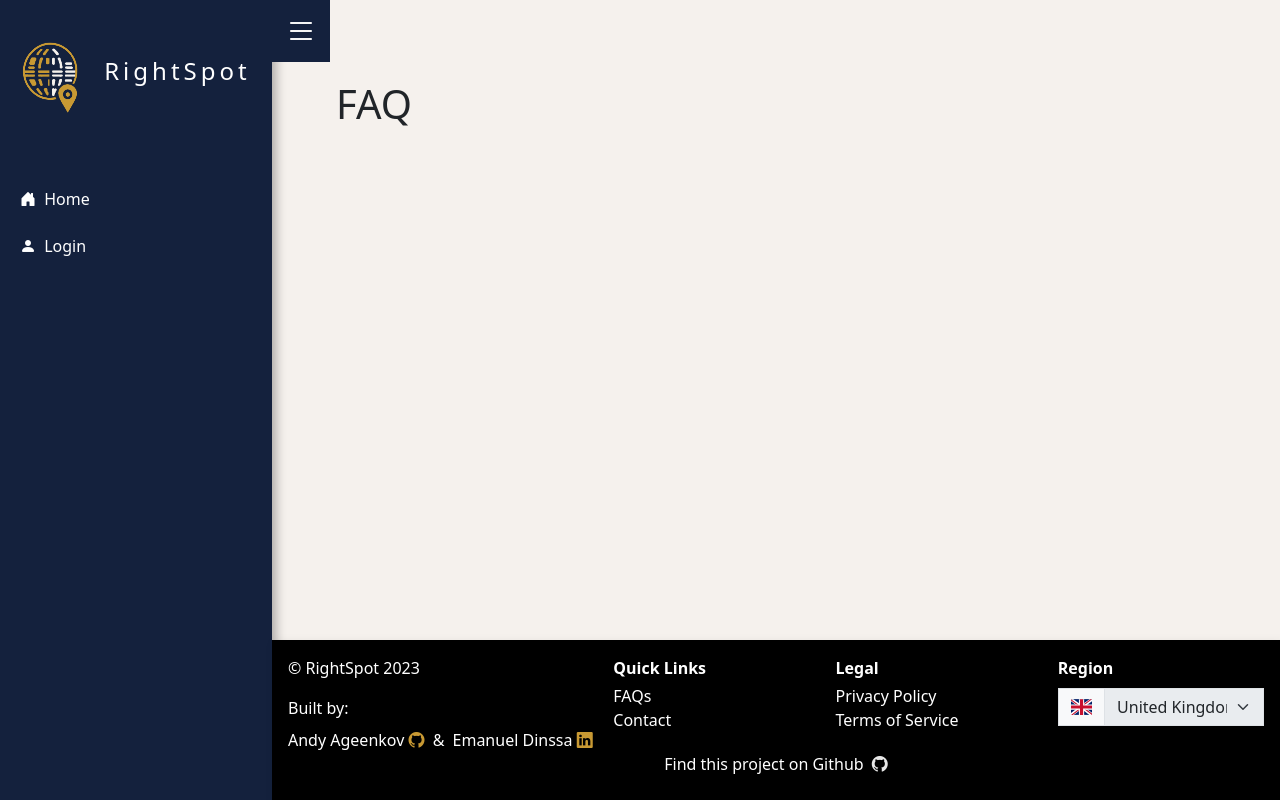
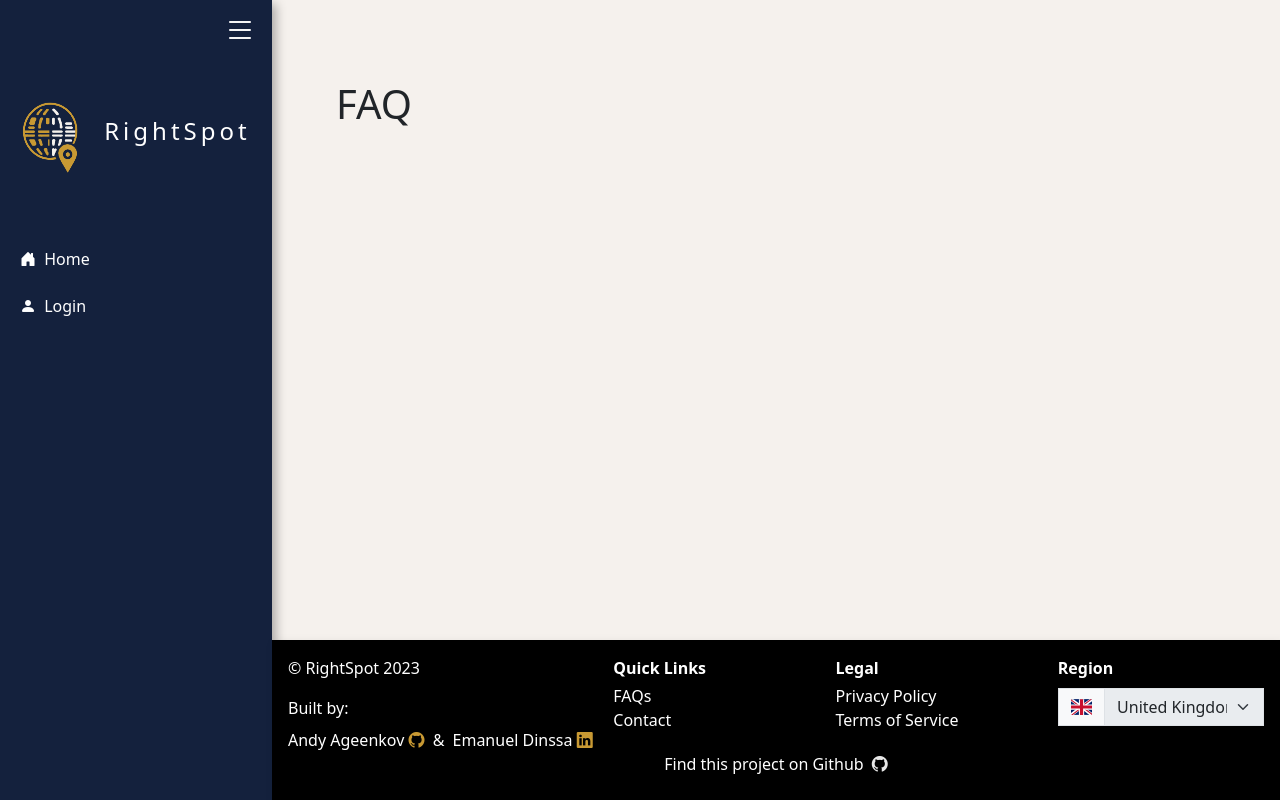
Before and after one commit to rightspot-ga/RightSpot, a Django app: template main_app/templates/faq.html in a window 1280 px wide. Run offline with Django 4.2, Linux system fonts and the light colour scheme; the template is opened without the code that fills it, so the values that code supplies are empty; some libraries are stand-ins or nearby versions.

Commit message:
Move sidebar toggle inside menu

```diff
--- a/main_app/static/css/main.css
+++ b/main_app/static/css/main.css
@@ -38,9 +38,12 @@ html, body{
 }
 
 #sidebarToggle{
-    position: fixed;
-    left: 17rem;
-    transition: all 0.4s;
+    /* position: fixed; */
+    /* left: 17rem; */
+    /* transition: all 0.4s; */
+    background-color: transparent;
+    border: none;
+    width: 4rem;
 }
 
 #logo-title{
--- a/main_app/templates/base.html
+++ b/main_app/templates/base.html
@@ -25,9 +25,11 @@
 </head>
 <body class="bg-ivory">
     <div id="sidebar" class="vertical-nav bg-primary">
-        <button id="sidebarToggle" class="btn btn-primary fs-2"  data-toggle="tooltip" data-delay="50" data-placement="right" title="Menu">
-            <i class="bi bi-list"></i>
-        </button>
+        <div class="d-flex justify-content-end">
+            <button id="sidebarToggle" class="btn btn-primary fs-2"  data-toggle="tooltip" data-delay="50" data-placement="right" title="Menu">
+                <i class="bi bi-list"></i>
+            </button>
+        </div>
         <div class="py-4 py-3 mb-2">
             <div class="d-inline-block" style="max-width: 100px;">
                 <img src="{% static 'img/rightspot_light.png' %}" alt="Logo" id="nav-logo" class="img-fluid px-1 px-sm-1 mt-1 mb-2 d-inline-block">
@@ -76,7 +78,7 @@
                 </a>
             </li>
             <li class="nav-item">
-                <a href="{% url 'logout' %}" class="nav-link font-italic {% if request.path == '/settings/' %} currentPage {% endif %}" data-toggle="tooltip" data-delay="50" data-placement="right" title="Logout">
+                <a href="{% url 'logout' %}" class="nav-link font-italic" data-toggle="tooltip" data-delay="50" data-placement="right" title="Logout">
                     <i class="nav-icon bi bi-box-arrow-left px-1"></i>
                     <span class="nav-text">Logout</span>
                 </a>
```
